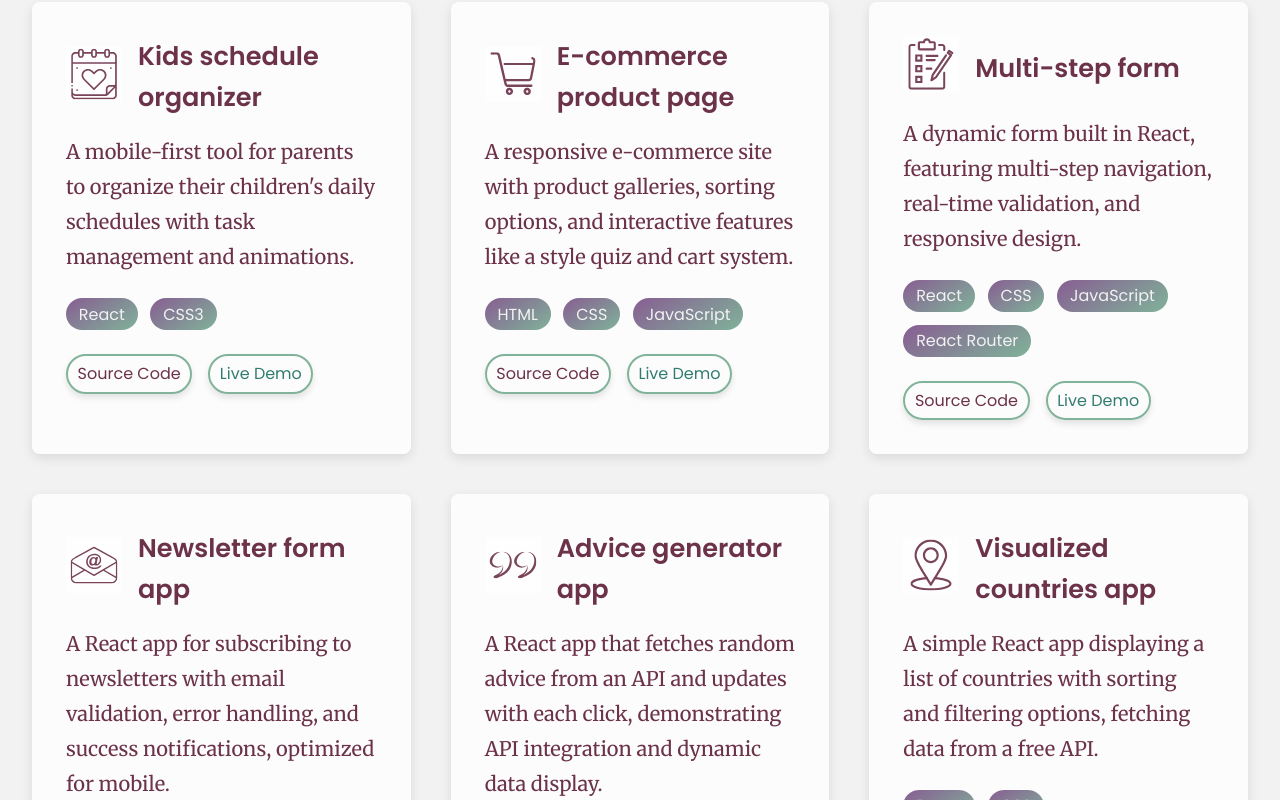
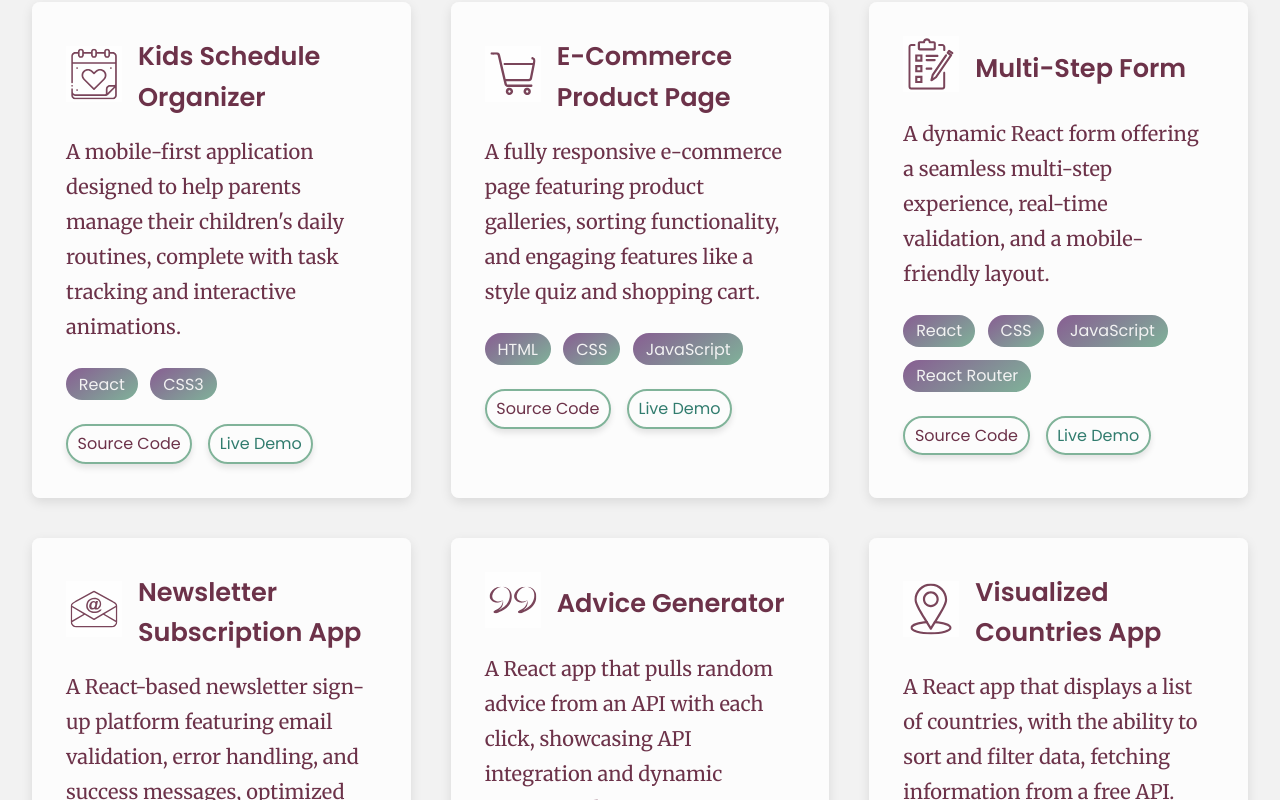
Before and after one commit to Doileo/my-new-portfolio, a React (Create React App) app: page / in a window 1280 px wide. Shown: the part 3020-3820 px from the top of the page. Built offline with nearby package versions, Linux system fonts and the light colour scheme.

Commit message:
chore: refined project descriptions with revised wording

```diff
--- a/src/pages/Projects/Projects.js
+++ b/src/pages/Projects/Projects.js
@@ -4,54 +4,54 @@ import "./Projects.css";
 // Array of projects
 const projects = [
   {
-    title: "Kids schedule organizer",
+    title: "Kids Schedule Organizer",
     description:
-      "A mobile-first tool for parents to organize their children's daily schedules with task management and animations.",
+      "A mobile-first application designed to help parents manage their children's daily routines, complete with task tracking and interactive animations.",
     techStack: ["React", "CSS3"],
     github: "https://github.com/Doileo/kids-schedule-organizer",
     live: "https://kids-schedule-organizer.vercel.app/",
     image: "/assets/icons/schedule-icon.svg",
   },
   {
-    title: "E-commerce product page",
+    title: "E-Commerce Product Page",
     description:
-      "A responsive e-commerce site with product galleries, sorting options, and interactive features like a style quiz and cart system.",
+      "A fully responsive e-commerce page featuring product galleries, sorting functionality, and engaging features like a style quiz and shopping cart.",
     techStack: ["HTML", "CSS", "JavaScript"],
     github: "https://github.com/Doileo/ecommerce-product-page",
     live: "https://ecommerce-product-page-ten-chi.vercel.app/",
     image: "/assets/icons/cart-icon.svg",
   },
   {
-    title: "Multi-step form",
+    title: "Multi-Step Form",
     description:
-      "A dynamic form built in React, featuring multi-step navigation, real-time validation, and responsive design.",
+      "A dynamic React form offering a seamless multi-step experience, real-time validation, and a mobile-friendly layout.",
     techStack: ["React", "CSS", "JavaScript", "React Router"],
     github: "https://github.com/Doileo/multi-step-form",
     live: "https://formnavigator.netlify.app/",
     image: "/assets/icons/form-icon.svg",
   },
   {
-    title: "Newsletter form app",
+    title: "Newsletter Subscription App",
     description:
-      "A React app for subscribing to newsletters with email validation, error handling, and success notifications, optimized for mobile.",
+      "A React-based newsletter sign-up platform featuring email validation, error handling, and success messages, optimized for mobile devices.",
     techStack: ["React", "CSS", "JavaScript"],
     github: "https://github.com/Doileo/newsletter-form-app",
     live: "https://newsletter-form-app.netlify.app/",
     image: "/assets/icons/email-icon.svg",
   },
   {
-    title: "Advice generator app",
+    title: "Advice Generator",
     description:
-      "A React app that fetches random advice from an API and updates with each click, demonstrating API integration and dynamic data display.",
+      "A React app that pulls random advice from an API with each click, showcasing API integration and dynamic content updating.",
     techStack: ["React", "JavaScript", "CSS", "API Integration"],
     github: "https://github.com/Doileo/advice-generator-app",
     live: "https://doileo.github.io/advice-generator-app/",
     image: "/assets/icons/quotation-mark-icon.svg",
   },
   {
-    title: "Visualized countries app",
+    title: "Visualized Countries App",
     description:
-      "A simple React app displaying a list of countries with sorting and filtering options, fetching data from a free API.",
+      "A React app that displays a list of countries, with the ability to sort and filter data, fetching information from a free API.",
     techStack: ["React", "CSS"],
     github: "https://github.com/Doileo/visualized-countries-app",
     live: "https://yourusername.github.io/project-six/",
```
